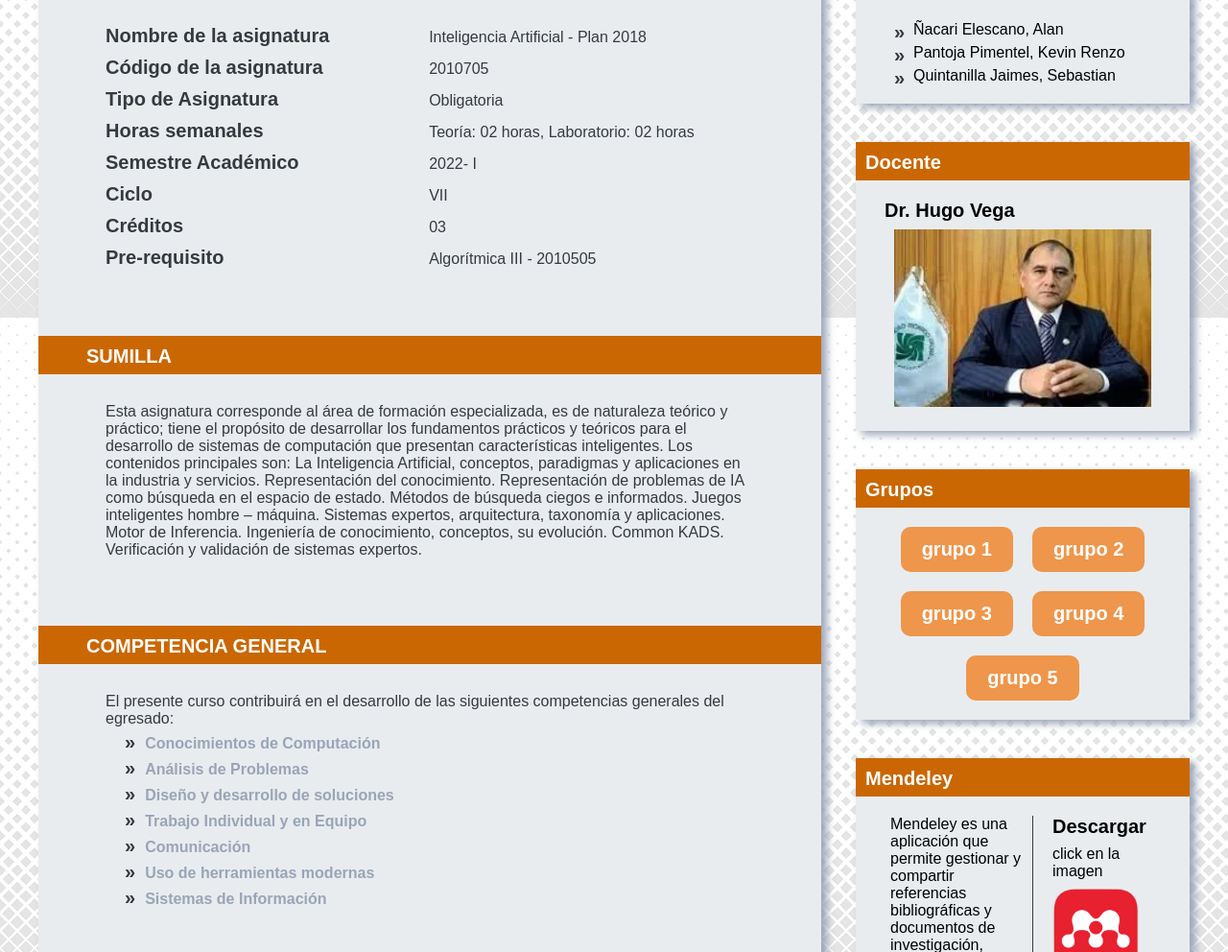
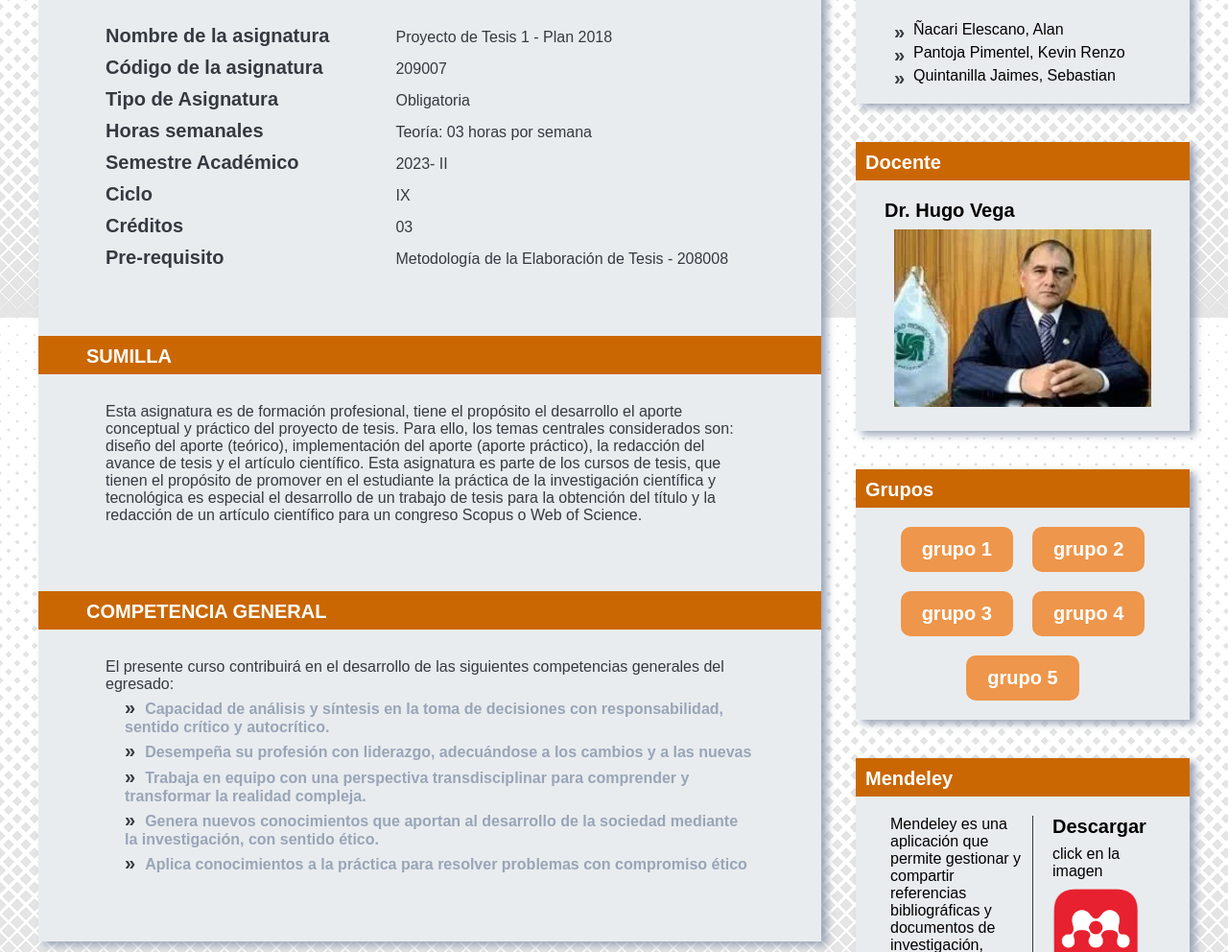
Before and after one commit to 15kevin2001/WebTesis1, a plain HTML site: page index.html in a window 1280 px wide. Shown: the part 389-1381 px from the top of the page at 96% size. Drawn offline with Linux system fonts and the light colour scheme.

Commit message:
actualizado con el contenido del syllabus

```diff
--- a/index.html
+++ b/index.html
@@ -33,11 +33,11 @@
                 <table class="tabla__informacion">
                     <tr>
                         <td><h2 class="informacion__subtitulo">Nombre de la asignatura</h2></td>
-                        <td><span class="informacion__texto">Inteligencia Artificial - Plan 2018</span></td>
+                        <td><span class="informacion__texto">Proyecto de Tesis 1 - Plan 2018</span></td>
                     </tr>
                     <tr>
                         <td><h2 class="informacion__subtitulo">Código de la asignatura</h2></td>
-                        <td><span class="informacion__texto">2010705</span></td>
+                        <td><span class="informacion__texto">209007</span></td>
                     </tr>
                     <tr>
                         <td><h2 class="informacion__subtitulo">Tipo de Asignatura </h2></td>
@@ -45,15 +45,15 @@
                     </tr>
                     <tr>
                         <td><h2 class="informacion__subtitulo">Horas semanales</h2></td>
-                        <td><span class="informacion__texto">Teoría: 02 horas, Laboratorio: 02 horas</span></td>
+                        <td><span class="informacion__texto">Teoría: 03 horas por semana</span></td>
                     </tr>
                     <tr>
                         <td><h2 class="informacion__subtitulo">Semestre Académico</h2></td>
-                        <td><span class="informacion__texto">2022- I</span></td>
+                        <td><span class="informacion__texto">2023- II</span></td>
                     </tr>
                     <tr>
                         <td><h2 class="informacion__subtitulo"> Ciclo</h2></td>
-                        <td><span class="informacion__texto">VII</span></td>
+                        <td><span class="informacion__texto">IX</span></td>
                     </tr>
                     <tr>
                         <td><h2 class="informacion__subtitulo">Créditos</h2></td>
@@ -61,7 +61,7 @@
                     </tr>
                     <tr>
                         <td><h2 class="informacion__subtitulo">Pre-requisito</h2></td>
-                        <td><span class="informacion__texto"> Algorítmica III - 2010505</span></td>
+                        <td><span class="informacion__texto">Metodología de la Elaboración de Tesis - 208008</span></td>
                     </tr>
                 </table>
             </article>
@@ -72,7 +72,8 @@
                 </div>
                 <table class="tabla__informacion">
                     <tr>
-                        <td><p class="informacion__texto">Esta asignatura corresponde al área de formación especializada, es de naturaleza teórico y práctico; tiene el propósito de desarrollar los fundamentos prácticos y teóricos para el desarrollo de sistemas de computación que presentan características inteligentes. Los contenidos principales son: La Inteligencia Artificial, conceptos, paradigmas y aplicaciones en la industria y servicios. Representación del conocimiento. Representación de problemas de IA como búsqueda en el espacio de estado. Métodos de búsqueda ciegos e informados. Juegos inteligentes hombre – máquina. Sistemas expertos, arquitectura, taxonomía y aplicaciones. Motor de Inferencia. Ingeniería de conocimiento, conceptos, su evolución. Common KADS. Verificación y validación de sistemas expertos.
+                        <td><p class="informacion__texto">Esta asignatura es de formación profesional, tiene el propósito el desarrollo el aporte conceptual y práctico del proyecto de tesis. Para ello, los temas centrales considerados son: diseño del aporte (teórico), implementación del aporte (aporte práctico), la redacción del avance de tesis y el artículo científico.
+                            Esta asignatura es parte de los cursos de tesis, que tienen el propósito de promover en el estudiante la práctica de la investigación científica y tecnológica es especial el desarrollo de un trabajo de tesis para la obtención del título y la redacción de un artículo científico para un congreso Scopus o Web of Science.
                         </p></td>
                     </tr>
                 </table>
@@ -90,13 +91,11 @@
                             <p class="informacion__texto">El presente curso contribuirá en el desarrollo de las siguientes competencias generales del egresado:
                             </p>
                             <ul class="informacion__lista">
-                                <li>Conocimientos de Computación</li>
-                                <li>Análisis de Problemas</li>
-                                <li>Diseño y desarrollo de soluciones</li>
-                                <li>Trabajo Individual y en Equipo</li>
-                                <li>Comunicación</li>
-                                <li>Uso de herramientas modernas</li>
-                                <li>Sistemas de Información</li>
+                                <li>Capacidad de análisis y síntesis en la toma de decisiones con responsabilidad, sentido crítico y autocrítico.</li>
+                                <li>Desempeña su profesión con liderazgo, adecuándose a los cambios y a las nuevas</li>
+                                <li>Trabaja en equipo con una perspectiva transdisciplinar para comprender y transformar la realidad compleja.</li>
+                                <li>Genera nuevos conocimientos que aportan al desarrollo de la sociedad mediante la investigación, con sentido ético.</li>
+                                <li>Aplica conocimientos a la práctica para resolver problemas con compromiso ético</li>
                             </ul>
                         </td>
                     </tr>
--- a/tabla.js
+++ b/tabla.js
@@ -1,14 +1,14 @@
 const semanas = [
     {
         numero:"1",
-        subtitulo: "Clasificación de problemas",
-        tema:"algorítmicos Presentación del curso. Clasificación de problemas algorítmicos, problemas P y NP. Problemas de decisión, localización y optimización. Descripción de algunos problemas NP-difícil.",
-        archivos: {tipo: "power_point",nombre:"archivos 1",link:"https://docs.google.com/presentation/d/1EzWnm403W2xPvLDssZvvHS-WTzT7o7zkh9qLKgkpKRs/edit?usp=sharing"}
+        subtitulo: "Presentación del curso",
+        tema:"El aporte: concepto,  características y proceso. Conceptualización del aporte. Estado del arte del aporte.",
+        //archivos: {tipo: "power_point",nombre:"archivos 1",link:"https://docs.google.com/presentation/d/1EzWnm403W2xPvLDssZvvHS-WTzT7o7zkh9qLKgkpKRs/edit?usp=sharing"}
     },
     {
         numero:"2",
-        subtitulo: "Fundamentos de la inteligencia artificial",
-        tema:"Definición de la Inteligencia Artificial. Máquina inteligente. Diferencia entre sistemas operacionales y sistemas inteligentes. Aplicaciones en la industria y servicios (robótica, planificación, gestión de desperdicios). Test de Turing.",
+        subtitulo: "",
+        tema:"",
         /*archivos: {tipo: "power_point",nombre:"archivos 2",link:"https://docs.google.com/presentation/d/1ediU4PRx2BVvWLq7adaVr6uSNTjrsjbO7QcA7Z50aH8/edit?usp=sharing"},
         trabajo:[
             {
```
